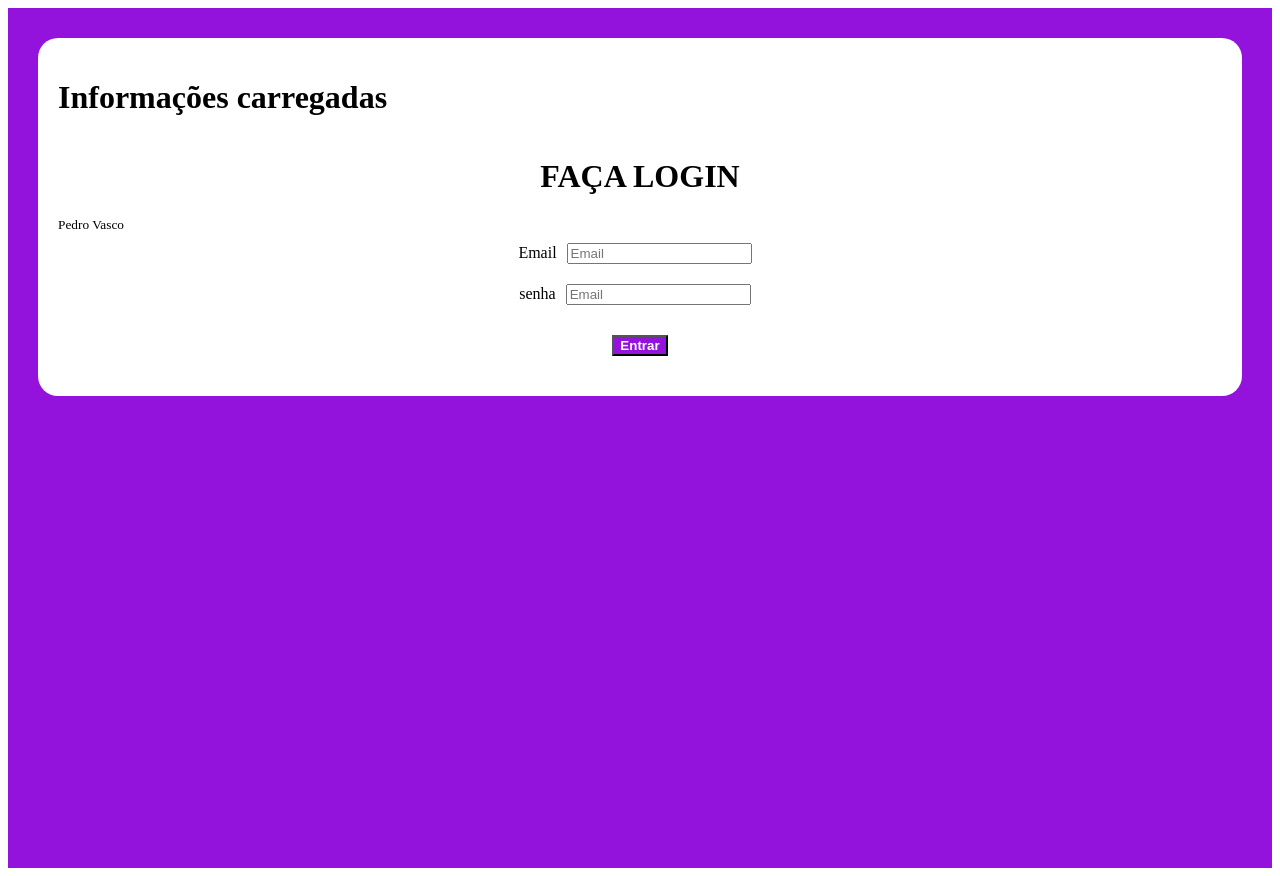
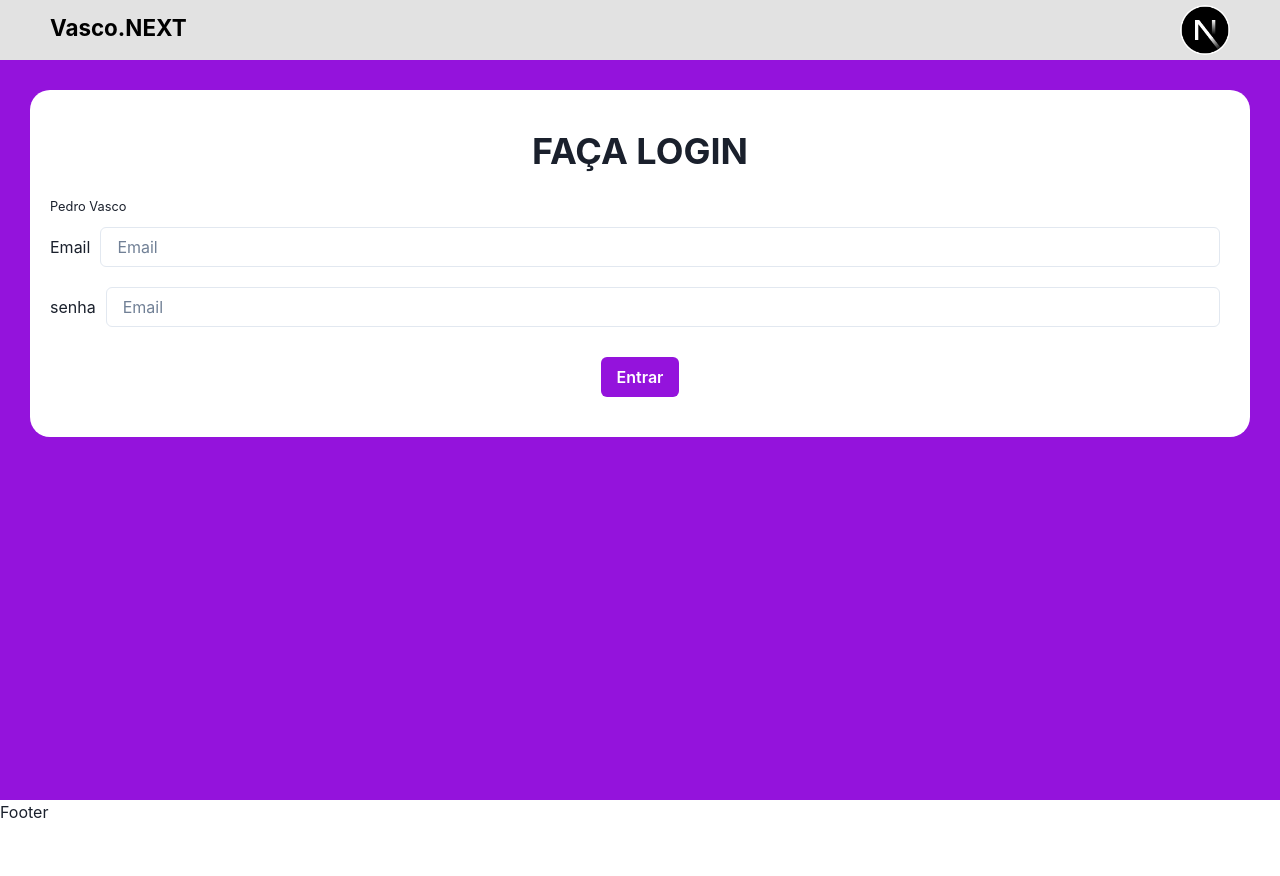
Before and after one commit to PedroVasco03/type-react-app, a React (Create React App) app: page /login in a window 1280 px wide. After the commit the page ends 824 px from the top, so only its background shows below. Built offline with nearby package versions, Linux system fonts and the light colour scheme.

Commit message:
React-router

```diff
--- a/package.json
+++ b/package.json
@@ -17,6 +17,7 @@
     "framer-motion": "^10.16.4",
     "react": "^18.2.0",
     "react-dom": "^18.2.0",
+    "react-router-dom": "^6.17.0",
     "react-scripts": "5.0.1",
     "styled-components": "^6.1.0",
     "typescript": "^4.9.5",
--- a/src/App.tsx
+++ b/src/App.tsx
@@ -1,15 +1,15 @@
-import styled from 'styled-components'
+// import styled from 'styled-components'
 import { ChakraProvider } from '@chakra-ui/react'
-import { Header } from './components/Header/Header';
 import { ContainerHome } from './components/container/ContainerHome';
-import { useState } from 'react';
 import { Login } from './components/login/login';
+import { BrowserRouter, Route, Routes } from 'react-router-dom';
+import { Layout } from './components/Layout/Layout';
 
-const Box1 = styled.div `
-  background-color:orange;
-  border-radius:25px;
-  padding-left:15px;
-`
+// const Box1 = styled.div `
+//   background-color:orange;
+//   border-radius:25px;
+//   padding-left:15px;
+// `
 
 function App() {
   // const [value, setValue] =useState(0)
@@ -26,7 +26,20 @@ function App() {
 
   return(
     <>
-    <Login/>
+      <BrowserRouter>
+        <ChakraProvider>
+          <Layout>
+            <Routes>
+                <Route path='/' element={
+                  <ContainerHome/>
+                }/>
+                <Route path='/login' element={
+                  <Login/>
+                }/>
+            </Routes>
+          </Layout>
+        </ChakraProvider>
+      </BrowserRouter>
     </>
   )
 }
--- a/src/components/Card/Cards.tsx
+++ b/src/components/Card/Cards.tsx
@@ -1,5 +1,4 @@
-import I from './ICard'
-import { Container, Flex, Divider, Card, Image, CardBody, Heading, Text, Stack, Button, CardFooter, ButtonGroup } from '@chakra-ui/react'
+import {  Divider, Card, Image, CardBody, Heading, Text, Stack, Button, CardFooter, ButtonGroup } from '@chakra-ui/react'
 
 const Cards=() => {
     return(
--- a/src/components/Header/Header.tsx
+++ b/src/components/Header/Header.tsx
@@ -1,4 +1,4 @@
-import { Box, Center, Flex, Heading, Image } from '@chakra-ui/react'
+import { Box, Flex, Heading, Image } from '@chakra-ui/react'
 import logo from '../../assets/images/logo/logo2.png'
 
 export const Header = () => {
--- a/src/components/container/ContainerHome.tsx
+++ b/src/components/container/ContainerHome.tsx
@@ -1,4 +1,4 @@
-import { Container, Flex, Spacer, Card, Alert, AlertDescription, AlertIcon, AlertTitle, Image, CardBody, Heading, Text, Stack, Button, CardFooter } from '@chakra-ui/react'
+import { Flex,  Card,  Image, CardBody, Heading, Text, Stack, Button, CardFooter } from '@chakra-ui/react'
 import logo from '../../assets/images/logo/logo2.png'
 import Cards from '../Card/Cards'
 
--- a/src/components/login/login.tsx
+++ b/src/components/login/login.tsx
@@ -1,6 +1,6 @@
 import { useState, useEffect } from 'react';
 import { login } from '../../services/login/login';
-import { Box, Center, Input, Button, Heading } from "@chakra-ui/react"
+import { Box, Center, Input,  Heading } from "@chakra-ui/react"
 import { DButton } from '../DButton/DButton';
 import { api } from '../../API/api';
 
@@ -28,9 +28,9 @@ export const Login = () =>{
   }
     return(
                  <Box minHeight={'100vh'} backgroundColor={'#9413dc'} padding={'30px'}>
-            <Box backgroundColor={'#ffffff'} padding={'20px'} borderRadius={'20px'}>
-              {userData === null || userData === undefined ? <h1>Loading...</h1>:
-              <h1>Informações carregadas</h1>}
+                 <Box backgroundColor={'#ffffff'} marginTop='60px'  padding={'20px'} borderRadius={'20px'}>
+                   {/* {userData === null || userData === undefined ? <h1>Loading...</h1>:
+                   <h1>Informações carregadas</h1>} */}
                    <Center>
                      <Heading as={'h1'} textTransform={'uppercase'} margin={'20px 0'}>Faça Login</Heading>
                    </Center><small>
```
Also changed, not shown: 1 other file (tests, documents, lock files or other folders). Lines whose indentation alone changed are shown as unchanged.
